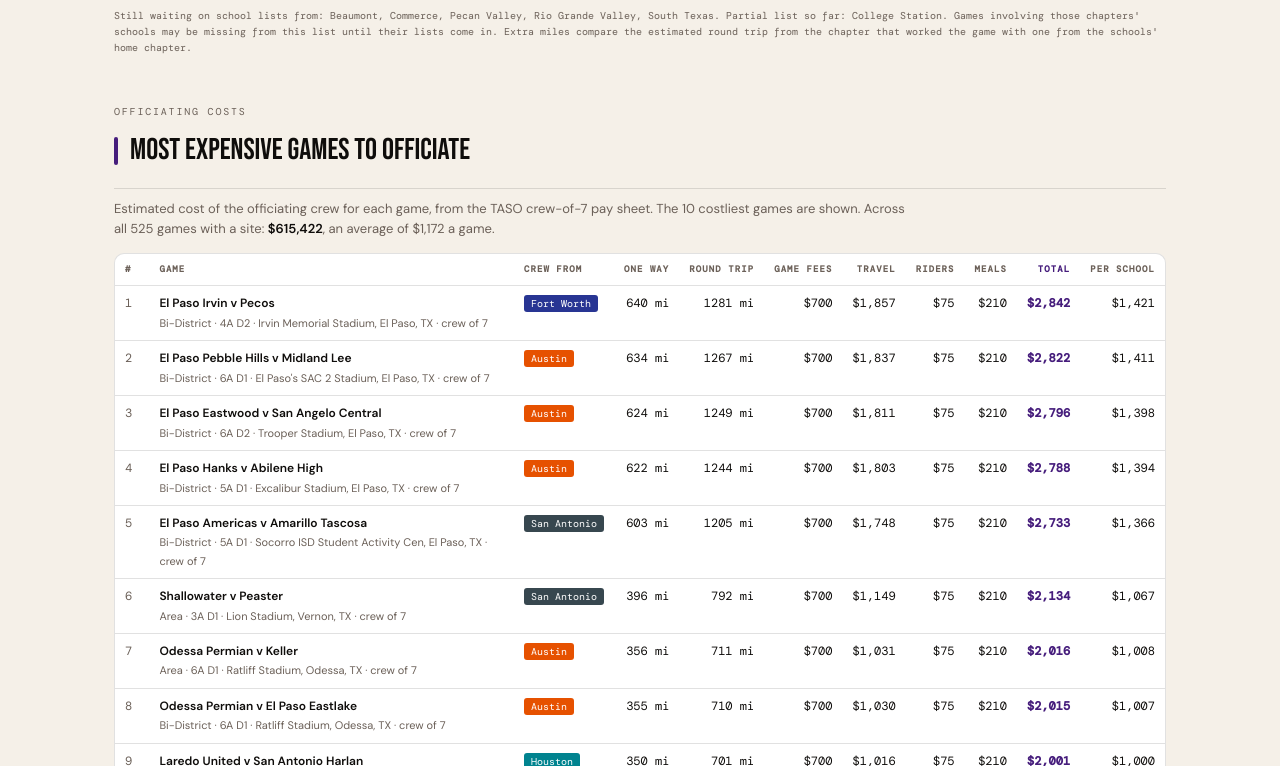
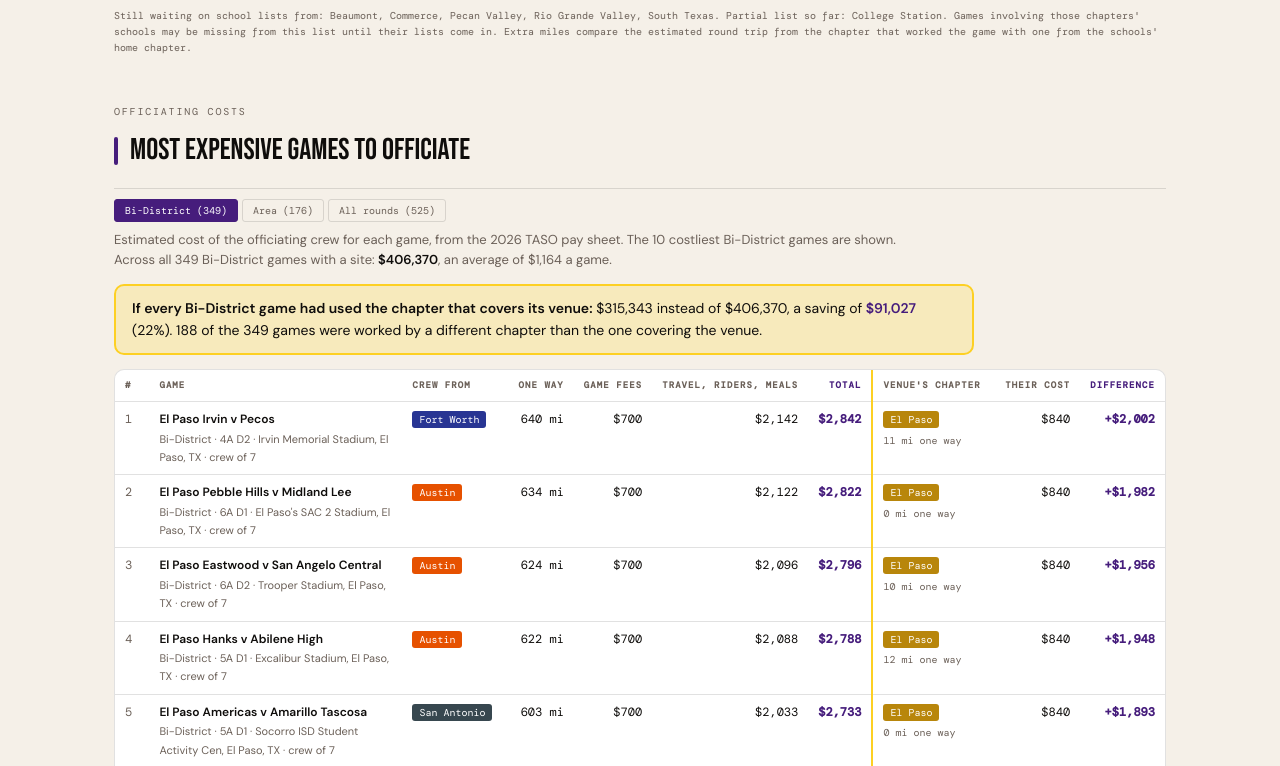
Before and after one commit to colemic2006/texasplayoffs, a React (Vite) app: page / in a window 1280 px wide. Shown: the part 8634-9400 px from the top of the page. Built offline with nearby package versions, Linux system fonts and the light colour scheme.

Commit message:
Officiating costs: rounds to pick from, and for Bi-District what the venue's own chapter would have cost; pay page: attendance-based pay bands
Co-Authored-By: Claude Opus 5.5 <noreply@anthropic.com>
Claude-Session: https://claude.ai/code/session_01BMNz1h9oErPrBeApAqNHEj

```diff
--- a/src/components/OfficialsCost.jsx
+++ b/src/components/OfficialsCost.jsx
@@ -1,22 +1,61 @@
-import React, { useMemo } from 'react'
+import React, { useEffect, useMemo, useState } from 'react'
 import { gameCost, PAY } from '../officialsCost'
 import { chapterColor } from '../chapterColors'
 import { placeName } from '../placeName'
+import { CHAPTER_CENTERS, straightMiles } from '../chapterCenters'
 
 const ROUNDS = { 1: 'Bi-District', 2: 'Area', 3: 'Regionals', 4: 'Quarterfinals', 5: 'Semifinals', 6: 'State Final' }
 const usd = n => '$' + Math.round(n).toLocaleString()
+const LOCAL_WEEKS = [1]   // rounds that also show what the venue's own chapter would have cost
+
+// The chapter that covers a game's venue: the home chapter of the school nearest the stadium
+// (public/data/chapter_schools.json, the schools on the coverage map)
+function venueChapter(g, schools) {
+  let best = null, bestD = Infinity
+  for (const s of schools) {
+    if (!CHAPTER_CENTERS[s.chapter]) continue
+    const d = straightMiles(g.lat, g.lng, s.lat, s.lng)
+    if (d < bestD) { bestD = d; best = s }
+  }
+  return best && { code: best.chapter, school: best.name, miles: bestD }
+}
 
 export default function OfficialsCost({ data }) {
   const names = { ELP: 'El Paso', BEA: 'Beaumont', ...Object.fromEntries((data?.chapters || []).map(c => [c.code, c.name])) }
-  const { top, all, total } = useMemo(() => {
-    const all = (data?.games || []).map(g => ({ ...g, cost: gameCost(g) })).filter(g => g.cost)
-    all.sort((a, b) => b.cost.total - a.cost.total)
-    return { top: all.slice(0, 10), all, total: all.reduce((s, g) => s + g.cost.total, 0) }
-  }, [data])
+  const [schools, setSchools] = useState([])
+  const [week, setWeek] = useState(null)
+  useEffect(() => {
+    fetch(`${import.meta.env.BASE_URL}data/chapter_schools.json?v=${__BUILD_TIME__}`)
+      .then(r => r.ok ? r.json() : null).then(d => setSchools(d?.schools || [])).catch(() => {})
+  }, [])
+
+  const all = useMemo(() => (data?.games || []).map(g => ({ ...g, cost: gameCost(g) })).filter(g => g.cost), [data])
+  const weeks = useMemo(() => [...new Set(all.map(g => g.week))].sort((a, b) => a - b), [all])
+  useEffect(() => { if (week !== 'all' && !weeks.includes(week)) setWeek(weeks[0] ?? 'all') }, [weeks])
+
+  const { top, shown, total, local } = useMemo(() => {
+    const shown = all.filter(g => week === 'all' || g.week === week).sort((a, b) => b.cost.total - a.cost.total)
+    const total = shown.reduce((s, g) => s + g.cost.total, 0)
+    let local = null
+    if (LOCAL_WEEKS.includes(week) && schools.length) {
+      for (const g of shown) {
+        const v = venueChapter(g, schools)
+        g.local = v && { ...v, cost: gameCost({ ...g, chapter: v.code }) }
+      }
+      const t = shown.reduce((s, g) => s + (g.local?.cost?.total ?? g.cost.total), 0)
+      local = { total: t, saved: total - t, outside: shown.filter(g => g.local && g.local.code !== g.chapter).length }
+    }
+    return { top: shown.slice(0, 10), shown, total, local }
+  }, [all, week, schools])
   if (!all.length) return null
 
   const th = { fontFamily:'var(--mono)', fontSize:9, letterSpacing:'0.12em', textTransform:'uppercase', color:'var(--mid)', padding:'8px 10px', textAlign:'right', borderBottom:'1px solid var(--border)', whiteSpace:'nowrap' }
   const td = { padding:'8px 10px', borderBottom:'1px solid var(--border)', fontSize:12, textAlign:'right', fontFamily:'var(--mono)', whiteSpace:'nowrap', verticalAlign:'top' }
+  const chip = c => <span style={{ fontSize:10, padding:'2px 7px', borderRadius:3, background:chapterColor(c), color:'#fff' }}>{names[c] || c}</span>
+  const btn = on => ({ fontFamily:'var(--mono)', fontSize:10, padding:'4px 10px', borderRadius:3, cursor:'pointer',
+    border:`1px solid ${on ? 'var(--burnt)' : 'var(--border)'}`, background: on ? 'var(--burnt)' : 'transparent', color: on ? '#fff' : 'var(--mid)' })
+  const showLocal = !!local
+  const label = week === 'all' ? 'all rounds' : ROUNDS[week]
 
   return (
     <div style={{ marginBottom:48 }}>
@@ -25,10 +64,21 @@ export default function OfficialsCost({ data }) {
         <div style={{ width:4, height:28, borderRadius:2, background:'var(--burnt)' }} />
         Most Expensive Games to Officiate
       </div>
-      <div style={{ fontSize:13, color:'var(--mid)', lineHeight:1.55, margin:'10px 0 14px', maxWidth:800 }}>
-        Estimated cost of the officiating crew for each game, from the TASO crew-of-7 pay sheet. The 10 costliest games are shown.
-        Across all {all.length} games with a site: <strong style={{ color:'var(--ink)' }}>{usd(total)}</strong>, an average of {usd(total / all.length)} a game.
+      <div style={{ display:'flex', gap:4, flexWrap:'wrap', margin:'10px 0 8px' }}>
+        {weeks.map(w => <button key={w} onClick={() => setWeek(w)} style={btn(week === w)}>{ROUNDS[w]} ({all.filter(g => g.week === w).length})</button>)}
+        {weeks.length > 1 && <button onClick={() => setWeek('all')} style={btn(week === 'all')}>All rounds ({all.length})</button>}
       </div>
+      <div style={{ fontSize:13, color:'var(--mid)', lineHeight:1.55, margin:'4px 0 14px', maxWidth:820 }}>
+        Estimated cost of the officiating crew for each game, from the 2026 TASO pay sheet. The 10 costliest {label} games are shown.
+        Across all {shown.length} {label} games with a site: <strong style={{ color:'var(--ink)' }}>{usd(total)}</strong>, an average of {usd(total / (shown.length || 1))} a game.
+      </div>
+      {showLocal && (
+        <div style={{ background:'rgba(253,208,35,0.22)', border:'2px solid var(--gold)', borderRadius:10, padding:'12px 16px', marginBottom:14, fontSize:14, color:'var(--ink)', lineHeight:1.55, maxWidth:860 }}>
+          <strong>If every {label} game had used the chapter that covers its venue:</strong> {usd(local.total)} instead of {usd(total)}, a saving of
+          <strong style={{ color:'var(--burnt)' }}> {usd(local.saved)}</strong> ({Math.round(100 * local.saved / total)}%).
+          {' '}{local.outside} of the {shown.length} games were worked by a different chapter than the one covering the venue.
+        </div>
+      )}
       <div style={{ background:'var(--surface)', border:'1px solid var(--border)', borderRadius:10, overflowX:'auto' }}>
         <table style={{ width:'100%', borderCollapse:'collapse' }}>
           <thead><tr>
@@ -36,17 +86,22 @@ export default function OfficialsCost({ data }) {
             <th style={{ ...th, textAlign:'left' }}>Game</th>
             <th style={{ ...th, textAlign:'left' }}>Crew from</th>
             <th style={th}>One way</th>
-            <th style={th}>Round trip</th>
+            {!showLocal && <th style={th}>Round trip</th>}
             <th style={th}>Game fees</th>
-            <th style={th}>Travel</th>
-            <th style={th}>Riders</th>
-            <th style={th}>Meals</th>
+            <th style={th}>{showLocal ? 'Travel, riders, meals' : 'Travel'}</th>
+            {!showLocal && <><th style={th}>Riders</th><th style={th}>Meals</th></>}
             <th style={{ ...th, color:'var(--burnt)' }}>Total</th>
-            <th style={th}>Per school</th>
+            {!showLocal && <th style={th}>Per school</th>}
+            {showLocal && <>
+              <th style={{ ...th, textAlign:'left', borderLeft:'2px solid var(--gold)' }}>Venue's chapter</th>
+              <th style={th}>Their cost</th>
+              <th style={{ ...th, color:'var(--burnt)' }}>Difference</th>
+            </>}
           </tr></thead>
           <tbody>
             {top.map((g, i) => {
-              const c = g.cost
+              const c = g.cost, l = g.local
+              const diff = l?.cost ? c.total - l.cost.total : null
               return (
                 <tr key={i}>
                   <td style={{ ...td, textAlign:'left', color:'var(--mid)' }}>{i + 1}</td>
@@ -54,17 +109,24 @@ export default function OfficialsCost({ data }) {
                     <div style={{ fontWeight:600 }}>{g.team1} v {g.team2}</div>
                     <div style={{ fontSize:11, color:'var(--mid)' }}>{ROUNDS[g.week]} · {g.classification} · {placeName(g)} · crew of {c.crew}</div>
                   </td>
-                  <td style={{ ...td, textAlign:'left' }}>
-                    <span style={{ fontSize:10, padding:'2px 7px', borderRadius:3, background:chapterColor(g.chapter), color:'#fff' }}>{names[g.chapter] || g.chapter}</span>
-                  </td>
+                  <td style={{ ...td, textAlign:'left' }}>{chip(g.chapter)}</td>
                   <td style={td}>{Math.round(c.oneWay)} mi</td>
-                  <td style={td}>{Math.round(c.roundTrip)} mi</td>
+                  {!showLocal && <td style={td}>{Math.round(c.roundTrip)} mi</td>}
                   <td style={td}>{usd(c.fees)}</td>
-                  <td style={td} title={c.band ? `${c.crew} officials × $${c.band} travel band` : `${Math.round(c.roundTrip)} round-trip miles × ${PAY.cars} cars × $${PAY.perMile} a mile`}>{usd(c.travel)}</td>
-                  <td style={td}>{c.riders ? usd(c.riders) : '—'}</td>
-                  <td style={td}>{c.meals ? usd(c.meals) : '—'}</td>
+                  <td style={td} title={c.band ? `${c.crew} officials × $${c.band} travel band` : `${Math.round(c.roundTrip)} round-trip miles × ${PAY.cars} cars × $${PAY.perMile} a mile`}>{usd(showLocal ? c.travel + c.riders + c.meals : c.travel)}</td>
+                  {!showLocal && <><td style={td}>{c.riders ? usd(c.riders) : '—'}</td><td style={td}>{c.meals ? usd(c.meals) : '—'}</td></>}
                   <td style={{ ...td, color:'var(--burnt)', fontWeight:700 }}>{usd(c.total)}</td>
-                  <td style={td}>{usd(c.total / 2)}</td>
+                  {!showLocal && <td style={td}>{usd(c.total / 2)}</td>}
+                  {showLocal && <>
+                    <td style={{ ...td, textAlign:'left', borderLeft:'2px solid var(--gold)', whiteSpace:'normal', minWidth:120 }}
+                      title={l ? `Nearest school on the coverage map: ${l.school} (${Math.round(l.miles)} mi from the stadium)` : undefined}>
+                      {l ? <>{chip(l.code)}<div style={{ fontSize:10, color:'var(--mid)', marginTop:3 }}>{Math.round(l.cost.oneWay)} mi one way</div></> : '—'}
+                    </td>
+                    <td style={td}>{l?.cost ? usd(l.cost.total) : '—'}</td>
+                    <td style={{ ...td, color: diff > 0 ? 'var(--burnt)' : 'var(--mid)', fontWeight:700 }}>
+                      {diff == null ? '—' : l.code === g.chapter ? 'same chapter' : diff > 0 ? `+${usd(diff)}` : usd(diff)}
+                    </td>
+                  </>}
                 </tr>
               )
             })}
@@ -76,6 +138,7 @@ export default function OfficialsCost({ data }) {
         Up to 90 miles one way, each official gets the travel band ($20 up to 30 miles, $35 up to 60, $50 up to 90).
         Past 90 miles: {PAY.cars} cars paid ${PAY.perMile} a mile for the round trip (there and back), ${PAY.riderFee} for each rider, and the ${PAY.meal} playoff meal for every official.
         Miles are estimated: straight-line from the chapter's center city × 1.2 for roads. "Per school" assumes the two schools split the cost evenly.
+        {showLocal && <> The venue's chapter is the home chapter of the school nearest the stadium; "Difference" is how much more the game cost than if that chapter had worked it.</>}
       </div>
     </div>
   )
--- a/src/components/PayIssuesView.jsx
+++ b/src/components/PayIssuesView.jsx
@@ -183,6 +183,11 @@ export default function PayIssuesView() {
             ({[3000, 10000].map(c => `${c.toLocaleString()} seats: $${feeFor(c * 0.25 * TICKET)}`).join('; ')}).
           </li>
           <li>
+            <strong>Pay bands based on attendance, not gate dollars.</strong> Set the fee by how many people are in the stands (the headcount) instead of how much
+            money the school reports. A crowd is hard to hide: it can be counted at the gate or by scanned tickets, and anyone in the stadium can see a full house.
+            Pay would no longer depend on which ticket sales a school chooses to count, and it would stay fair when ticket prices differ from school to school.
+          </li>
+          <li>
             <strong>A flat playoff fee by round,</strong> set by UIL and not tied to the gate. This removes any incentive to under-report playoff gates.
           </li>
           <li>
```
